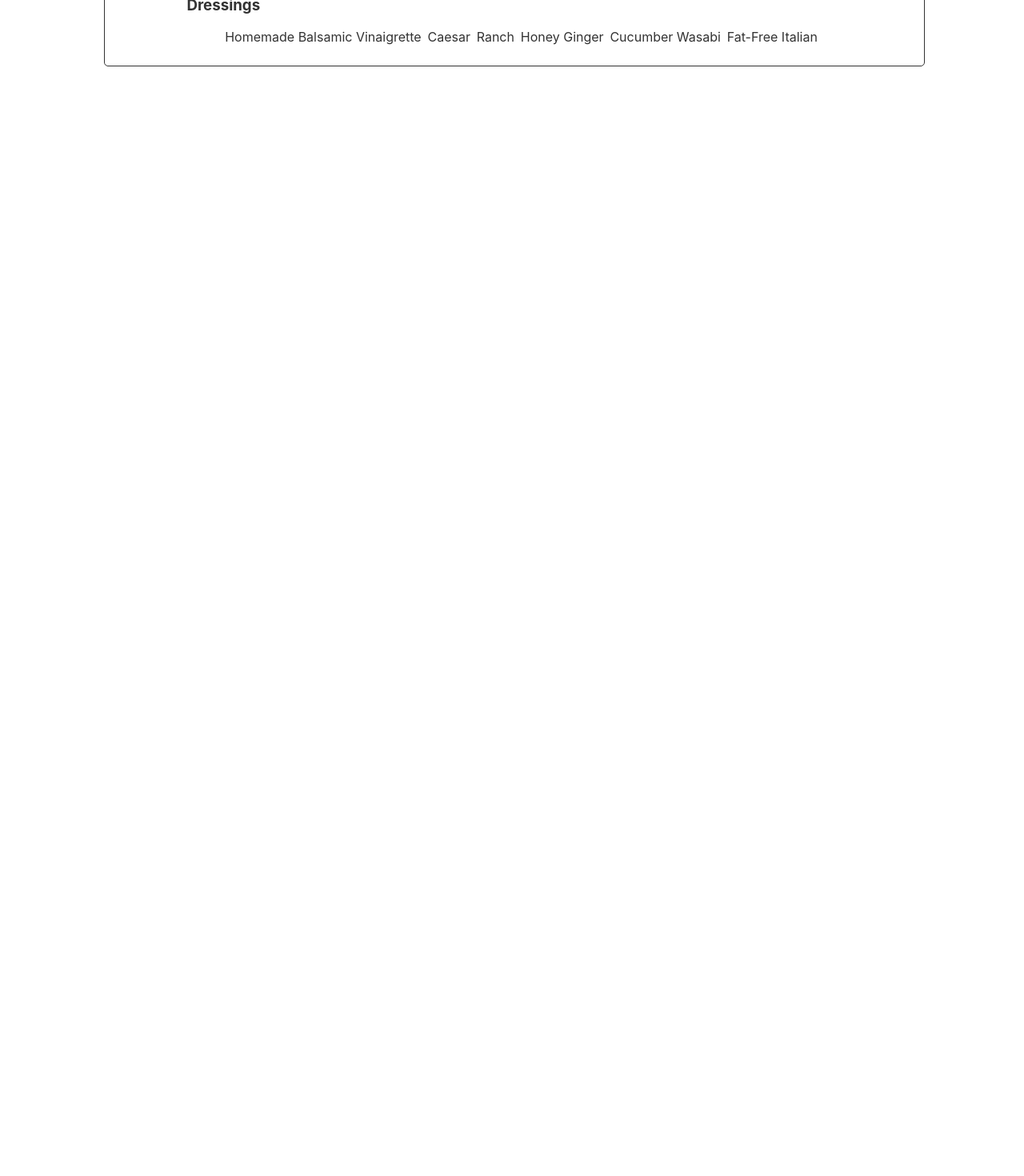
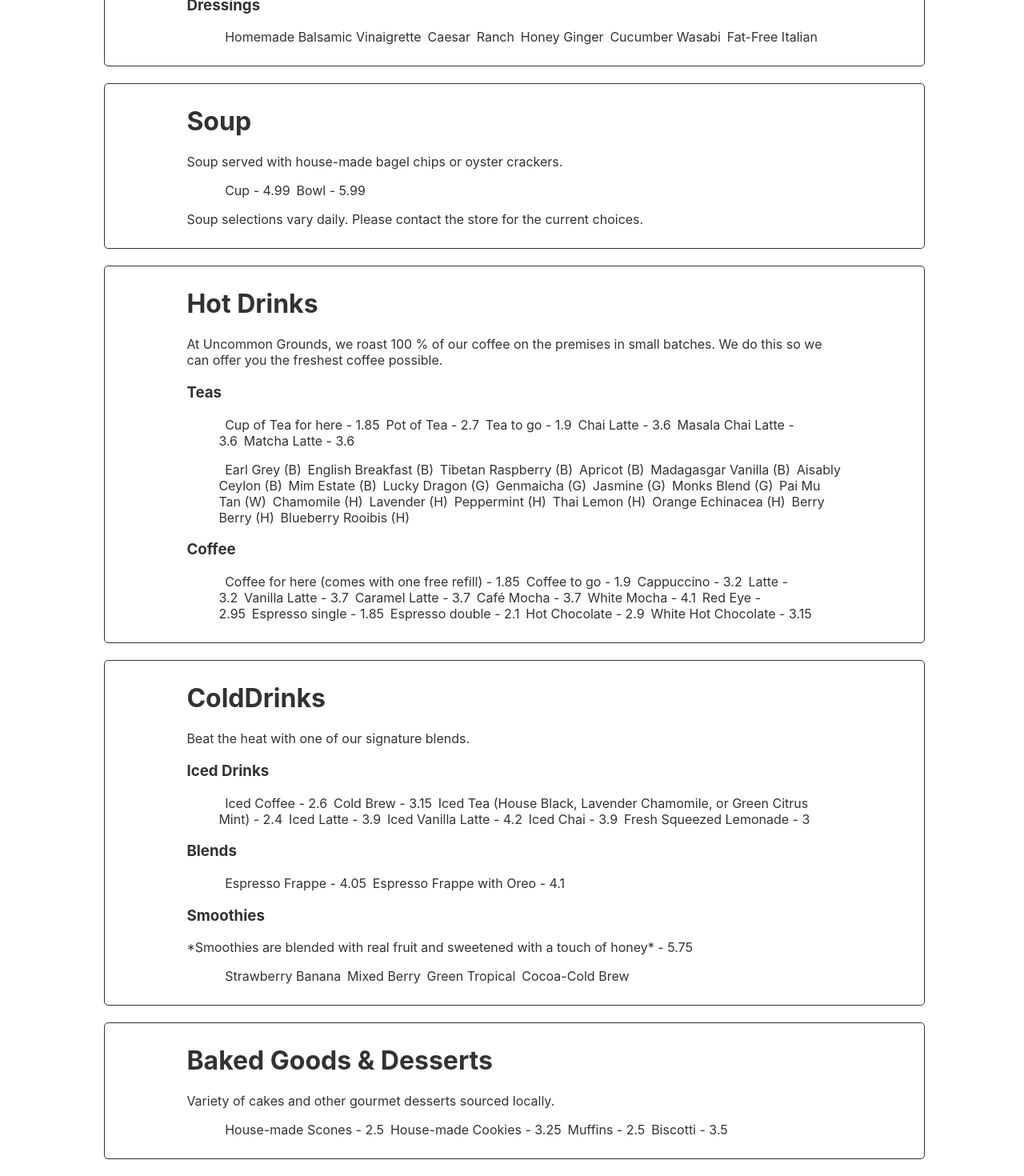
Before and after one commit to cireneirbo/uncommon-grounds-cafe, a React (Create React App) app in the folder client/: page /menu in a window 1280 px wide. Shown: the part 1995-3465 px from the top of the page at 80% size. Before the commit the page ends 2099 px from the top, so only its background shows below. Built offline with nearby package versions, Linux system fonts and the light colour scheme.

Commit message:
Finish displaying data on menu

```diff
--- a/client/src/components/Data.js
+++ b/client/src/components/Data.js
@@ -166,8 +166,8 @@ function Data() {
         },
         {
           "title": "ColdDrinks",
-          "description": "",
-          "titleBlended": "Blended",
+          "description": "Beat the heat with one of our signature blends.",
+          "titleBlends": "Blends",
           "blends": [
             ["Espresso Frappe", 4.05, 4.50],
             ["Espresso Frappe with Oreo", 4.10, 4.85],
--- a/client/src/components/Menu.js
+++ b/client/src/components/Menu.js
@@ -144,9 +144,89 @@ function Menu() {
             ))}
           </ul>
 
+        </fieldset>
+
+        <fieldset>
+
+          <h1>{data.menu[5].title}</h1>
+          <p>{data.menu[5].description}</p>
+          <ul>
+            {data.menu[5].soupSizes.map(soupSize => (
+              <li key={soupSize.id}>{soupSize[0]} - {soupSize[1]}</li>
+            ))}
+          </ul>
+          <p>{data.menu[5].currentChoice}</p>
+
+        </fieldset>
+
+        <fieldset>
+
+          <h1>{data.menu[6].title}</h1>
+          <p>{data.menu[6].description}</p>
+
+          <h3>{data.menu[6].titleTeas}</h3>
+          <ul>
+            {data.menu[6].teas.map(tea => (
+              <li key={tea.id}>{tea[0]} - {tea[1]}</li>
+            ))}
+          </ul>
+          <ul>
+            {data.menu[6].teaFlavors.map(teaFlavor => (
+              <li key={teaFlavor.id}>{teaFlavor}</li>
+            ))}
+          </ul>
+
+          <h3>{data.menu[6].titleCoffees}</h3>
+          <ul>
+            {data.menu[6].coffees.map(coffee => (
+              <li key={coffee.id}>{coffee[0]} - {coffee[1]}</li>
+            ))}
+          </ul>
+
+        </fieldset>
+
+        <fieldset>
+
+          <h1>{data.menu[7].title}</h1>
+          <p>{data.menu[7].description}</p>
+
+          <h3>{data.menu[7].titleIcedDrinks}</h3>
+          <ul>
+            {data.menu[7].icedDrinks.map(icedDrink => (
+              <li key={icedDrink.id}>{icedDrink[0]} - {icedDrink[1]}</li>
+            ))}
+          </ul>
+
+          <h3>{data.menu[7].titleBlends}</h3>
+          <ul>
+            {data.menu[7].blends.map(blend => (
+              <li key={blend.id}>{blend[0]} - {blend[1]}</li>
+            ))}
+          </ul>
+
+          <h3>{data.menu[7].titleSmoothies}</h3>
+          <p>{data.menu[7].descriptionSmoothies[0]} - {data.menu[7].descriptionSmoothies[1]}</p>
+          <ul>
+            {data.menu[7].smoothies.map(smoothie => (
+              <li key={smoothie.id}>{smoothie}</li>
+            ))}
+          </ul>
+
+        </fieldset>
+
+        <fieldset>
+
+          <h1>{data.menu[8].title}</h1>
+          <p>{data.menu[8].description}</p>
+          <ul>
+            {data.menu[8].desserts.map(dessert => (
+              <li key={dessert.id}>{dessert[0]} - {dessert[1]}</li>
+            ))}
+          </ul>
+
+        </fieldset>
 
 
-        </fieldset>
       </main>
     );
   }
```
